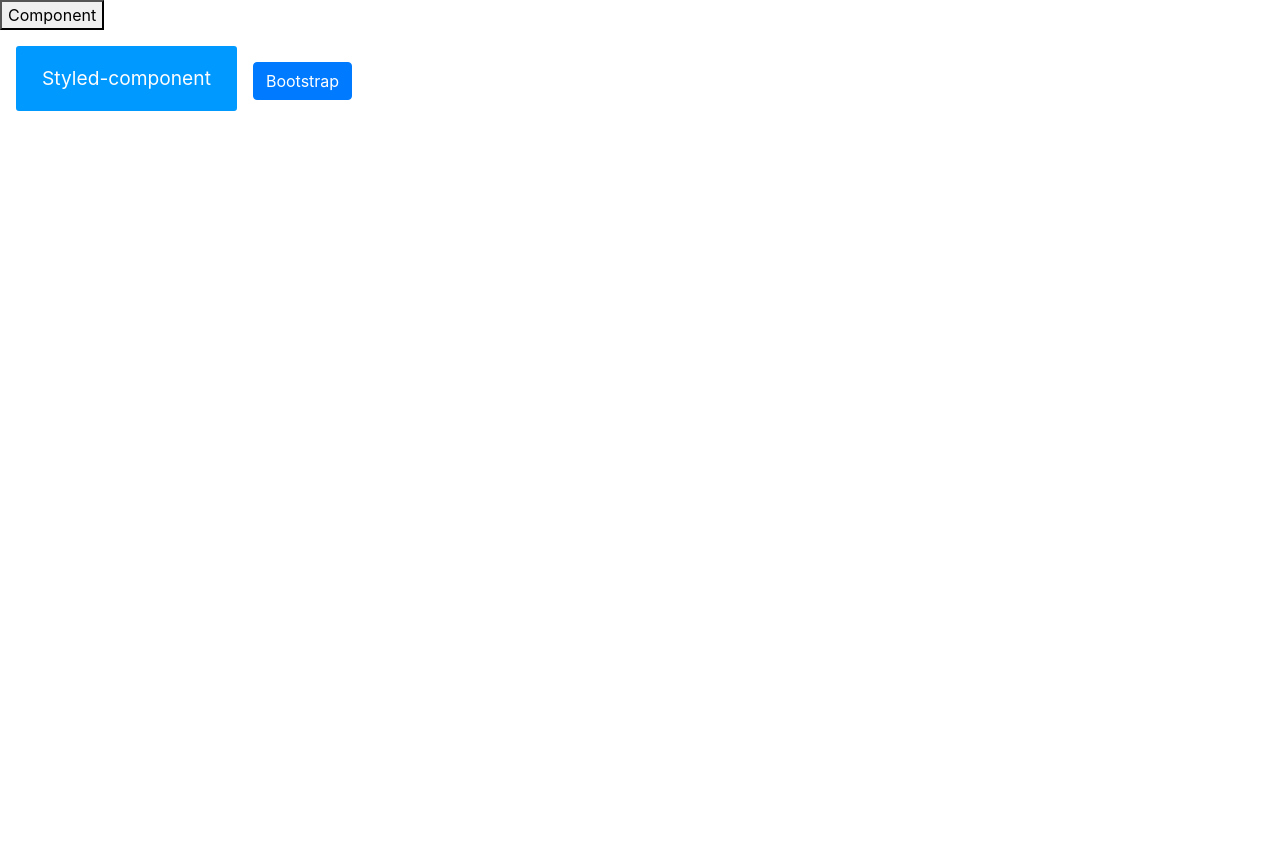
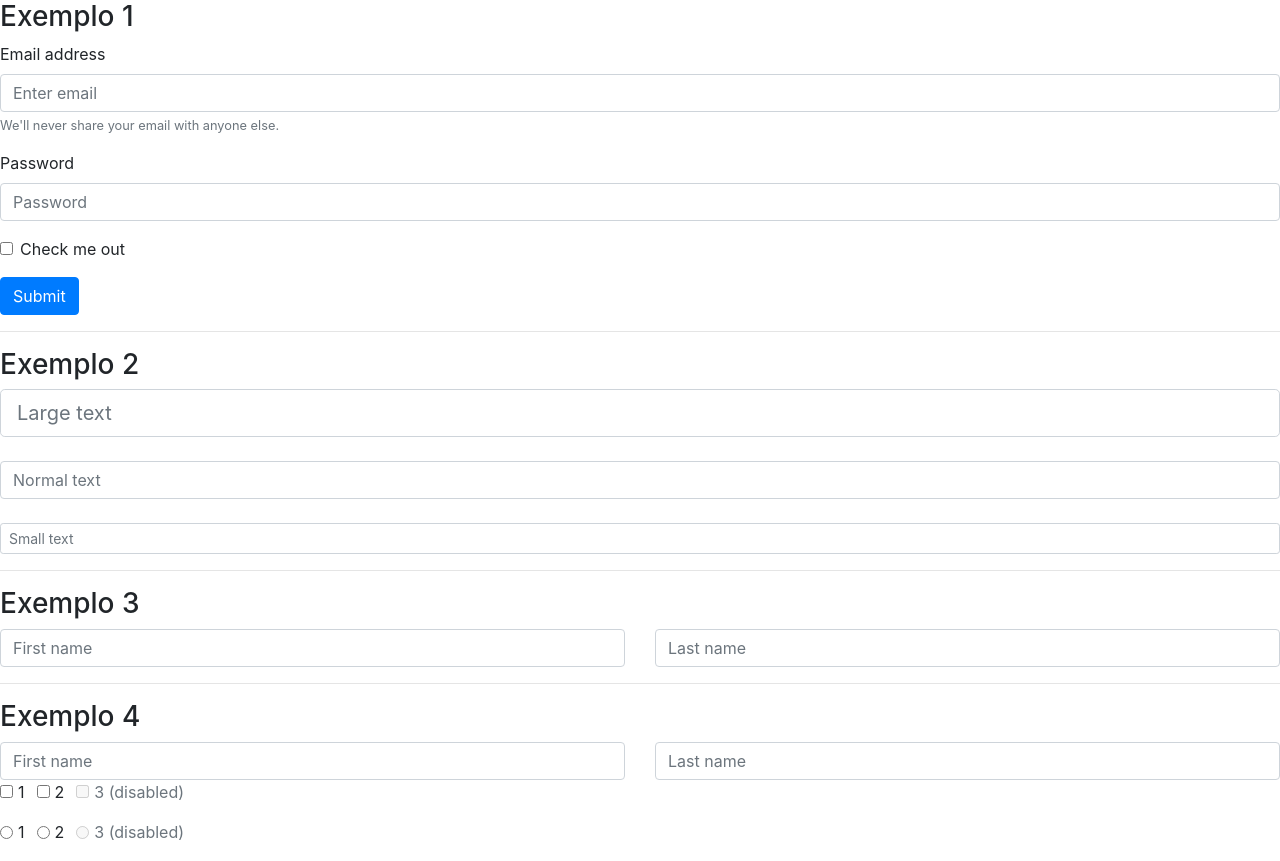
Before and after one commit to YasminHansen/Spike, a React (Create React App) app: page / in a window 1280 px wide. Before the commit the page ends 800 px from the top, so only its background shows below. Built offline with nearby package versions, Linux system fonts and the light colour scheme.

Commit message:
Exemplo de formulário com bootstrap

```diff
--- a/package.json
+++ b/package.json
@@ -12,6 +12,7 @@
     "react": "^16.13.1",
     "react-bootstrap": "^1.3.0",
     "react-dom": "^16.13.1",
+    "react-hook-form": "^6.8.2",
     "react-scripts": "^3.4.3",
     "styled-components": "^5.1.1"
   },
--- a/src/App.js
+++ b/src/App.js
@@ -3,6 +3,15 @@ import React, { Component } from 'react';
 import Button from 'react-bootstrap/Button';
 import ButtonC from "./components/ButtonC";
 import ButtonSC from "./components/ButtonSC";
+
+import Form from 'react-bootstrap/Form';
+import FormControl from 'react-bootstrap/FormControl';
+import FormGroup from 'react-bootstrap/FormGroup';
+import FormLabel from 'react-bootstrap/FormLabel';
+import FormText from 'react-bootstrap/FormText';
+import FormCheck from 'react-bootstrap/FormCheck';
+import Row from 'react-bootstrap/Row';
+import Col from 'react-bootstrap/Col';
 
 import 'bootstrap/dist/css/bootstrap.min.css';
 
@@ -10,9 +19,84 @@ class App extends Component {
   render() {
     return (
       <div className="App">
-          <ButtonC title="Component" />
-          <ButtonSC texto="Styled-component"></ButtonSC>
-          <Button variant="primary">Bootstrap</Button>{' '}
+        {/* <ButtonC title="Component" />
+        <ButtonSC texto="Styled-component"></ButtonSC>
+        <br/>
+        <Button variant="primary">Bootstrap</Button>{' '} */}
+
+        <h3>Exemplo 1</h3>
+        <Form>
+          <FormGroup controlId="formBasicEmail">
+            <FormLabel>Email address</FormLabel>
+            <FormControl type="email" placeholder="Enter email"/>
+            <FormText className="text-muted">
+              We'll never share your email with anyone else.
+            </FormText>
+          </FormGroup>
+
+          <FormGroup controlId="formBasicPassword">
+            <FormLabel>Password</FormLabel>
+            <FormControl type="password" placeholder="Password" />
+          </FormGroup>
+          <FormGroup controlId="formBasicCheckbox">
+            <Form.Check type="checkbox" label="Check me out" />
+          </FormGroup>
+          <Button variant="primary" type="submit">
+            Submit
+          </Button>
+        </Form>
+
+        <hr></hr>
+        <h3>Exemplo 2</h3>
+        <FormGroup>
+          <FormControl size="lg" type="text" placeholder="Large text" />
+          <br />
+          <FormControl type="text" placeholder="Normal text" />
+          <br />
+          <FormControl size="sm" type="text" placeholder="Small text" />
+        </FormGroup>
+
+        <hr></hr>
+        <h3>Exemplo 3</h3>
+        <Form>
+          <Row>
+            <Col>
+              <FormControl placeholder="First name" />
+            </Col>
+            <Col>
+              <FormControl placeholder="Last name" />
+            </Col>
+          </Row>
+        </Form>
+
+        <hr></hr>
+        <h3>Exemplo 4</h3>
+        <Form>
+          <Row>
+            <Col>
+              <FormControl placeholder="First name" />
+            </Col>
+            <Col>
+              <FormControl placeholder="Last name" />
+            </Col>
+          </Row>
+        </Form>
+        <Form>
+          {['checkbox', 'radio'].map((type) => (
+            <div key={`inline-${type}`} className="mb-3">
+              <FormCheck inline label="1" type={type} id={`inline-${type}-1`} />
+              <FormCheck inline label="2" type={type} id={`inline-${type}-2`} />
+              <FormCheck
+                inline
+                disabled
+                label="3 (disabled)"
+                type={type}
+                id={`inline-${type}-3`}
+              />
+            </div>
+          ))}
+        </Form>
+
       </div>
     );
   }
--- a/src/components/ButtonSC.js
+++ b/src/components/ButtonSC.js
@@ -15,7 +15,7 @@ const StyledButton = styled.button`
     border-radius: 3px;
     color: #FDFDFD;
     font-size: 1.2rem;
-    margin: 1rem;
+    margin: 0.5rem 1rem;
     padding: 1rem 1.5rem;
 
     &:hover{
```
Also changed, not shown: 1 other file (tests, documents, lock files or other folders).
